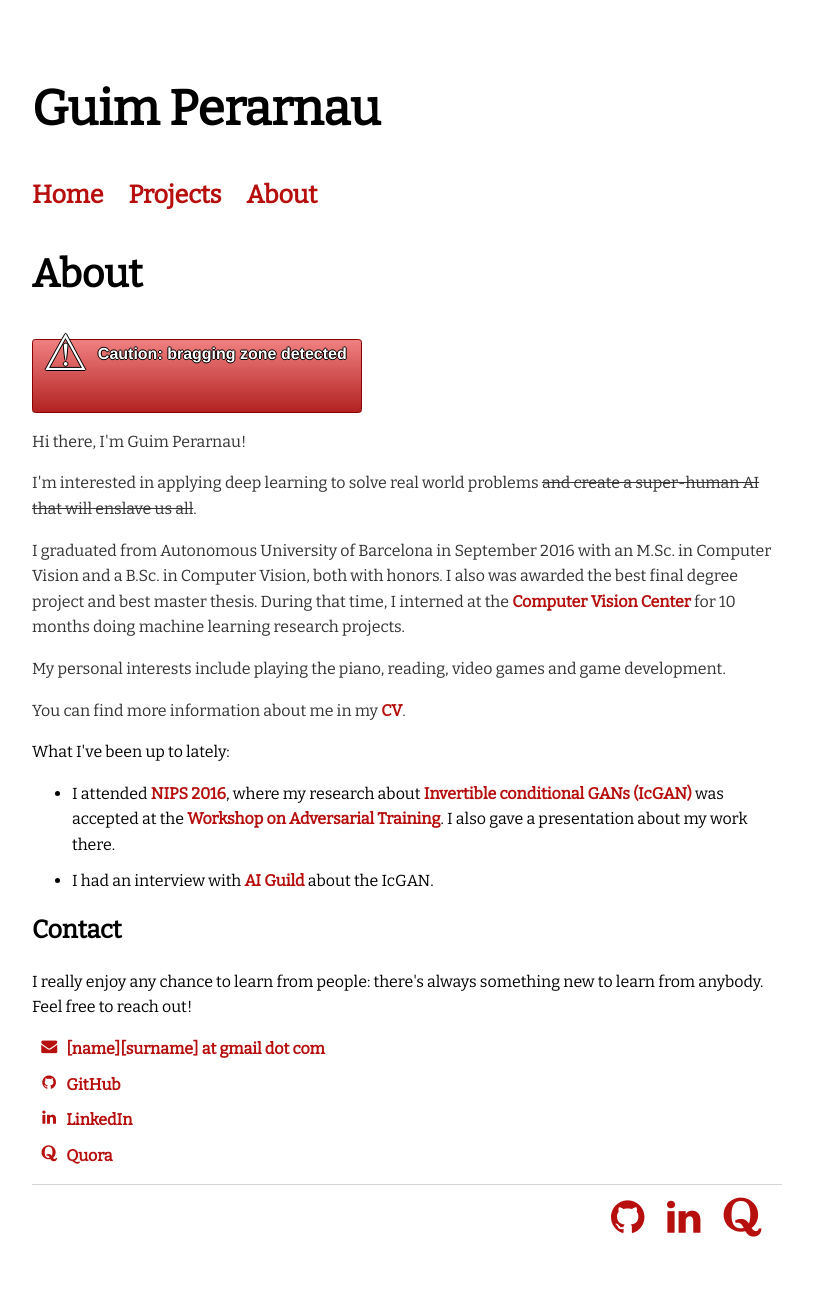
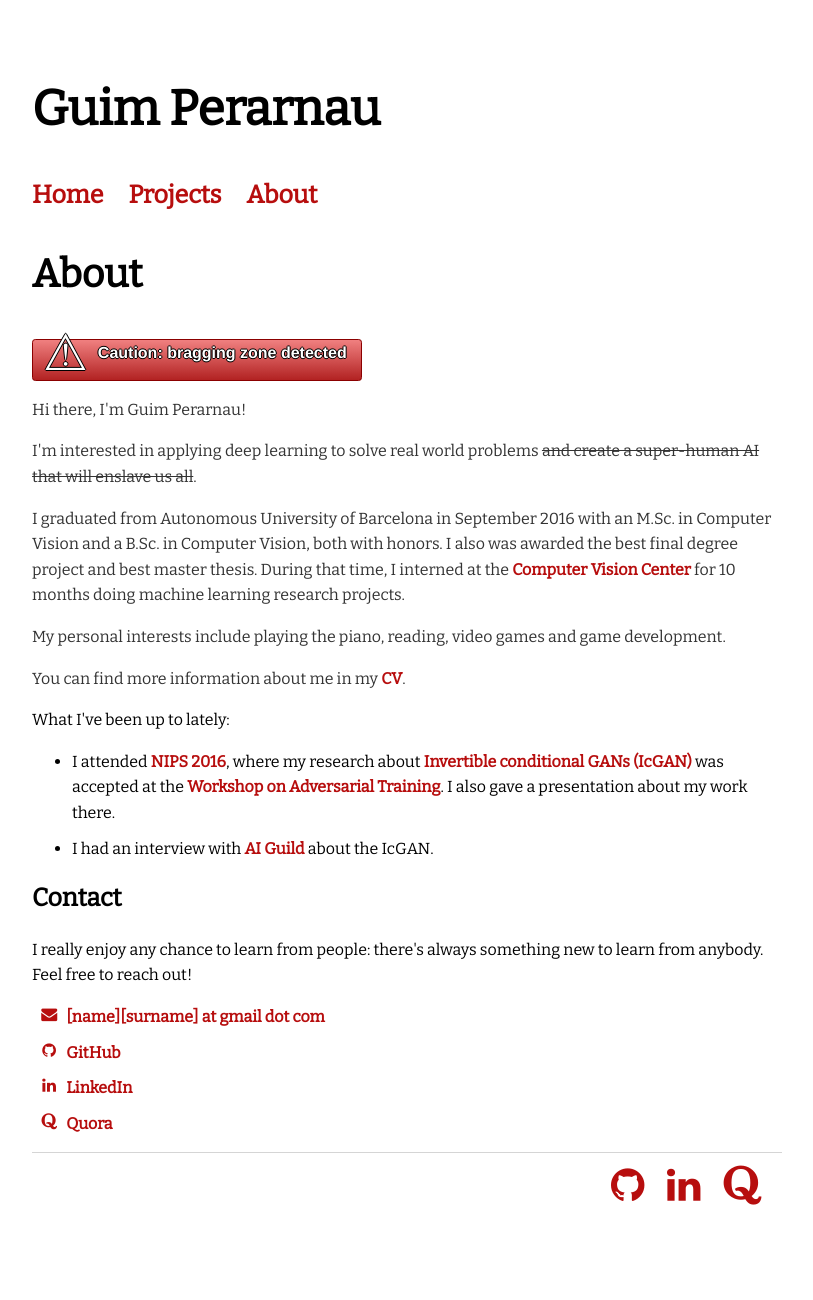
Before and after one commit to Guim3/guim3.github.io, a Jekyll site: the page built from about/index.html, in a window 1280 px wide. Shown: the whole page, without its empty margins (233-1046 px from the left). Built offline with Jekyll 4.4.1, drawn with Linux system fonts in a browser that asks for light colours; after the commit the page ends 1268 px from its top, so only the background shows below that.

Commit message:
Change style warning box

```diff
--- a/css/main.css
+++ b/css/main.css
@@ -152,7 +152,7 @@ ul.posts li {
 
 div.warn {
   border: solid 1px darkred;
-  width: 20.5em; height: 4.5em;
+  width: 20.5em; height: 2.5em;
   border-radius: .2em;
   background: linear-gradient(lightcoral, firebrick);
   color: #ffffff;
@@ -164,7 +164,6 @@ div.warn span.text {
   font-size: 16px;
   font-weight: 700;
   text-shadow: -1px 0 black, 0 1px black, 1px 0 black, 0 -1px black;
-  vertical-align: middle;
 }
 
 div.warn span.triangle {
```
